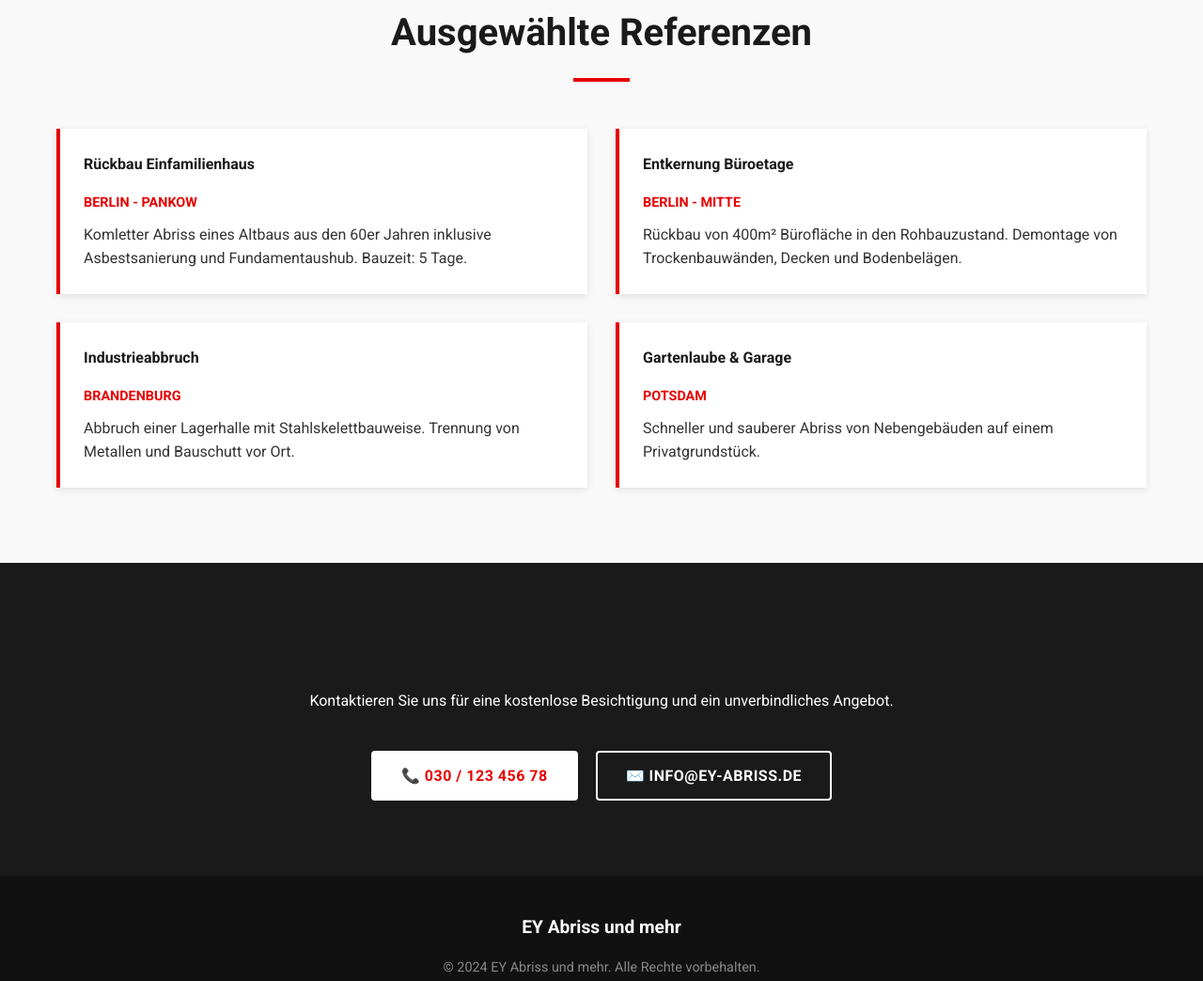
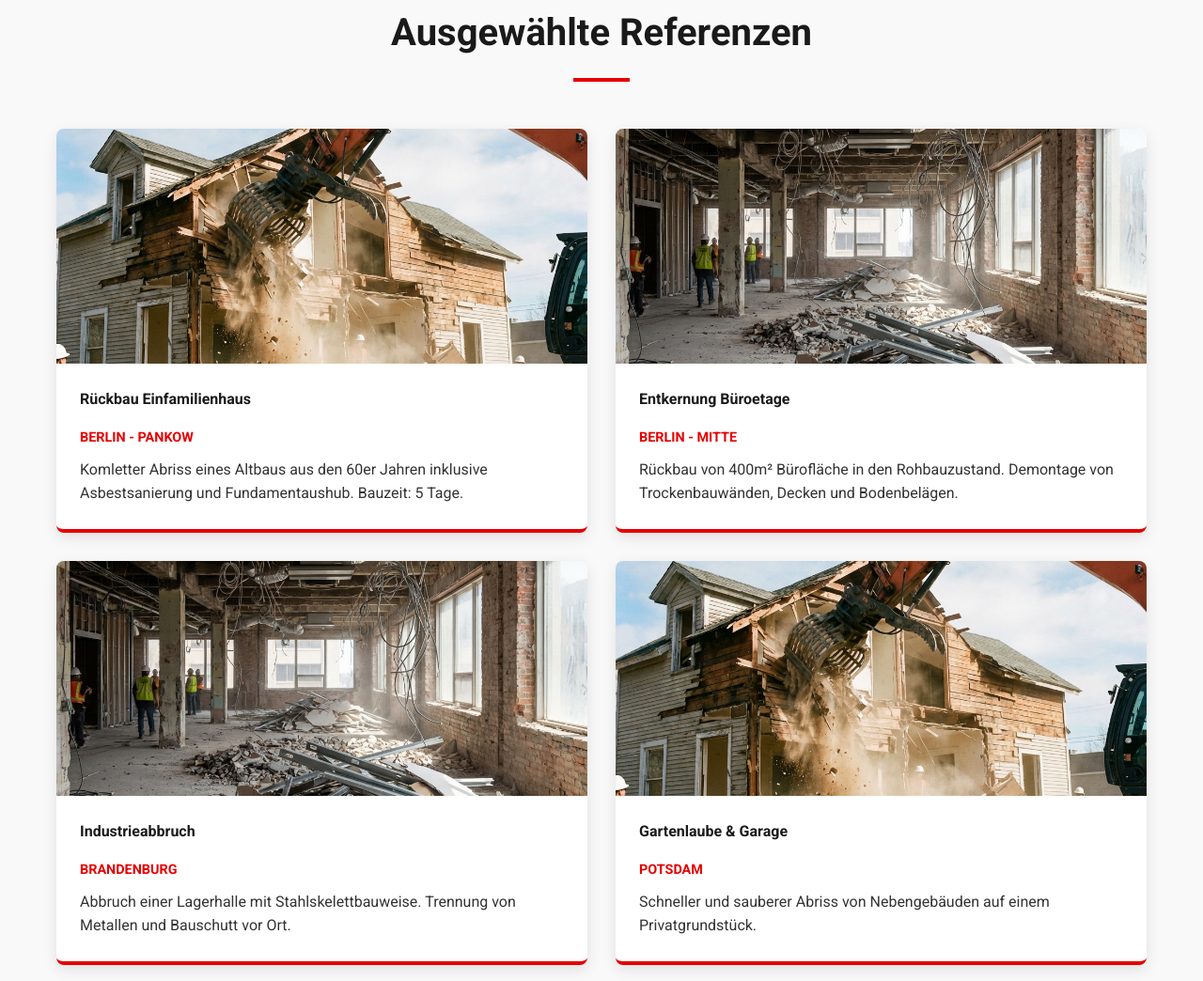
Before and after one commit to yo361bln-star/Ero, a plain HTML site: page index.html in a window 1280 px wide. Shown: the part 2250-3294 px from the top of the page at 94% size. Drawn offline with Linux system fonts and the light colour scheme.

Commit message:
Add images to reference items

```diff
--- a/index.css
+++ b/index.css
@@ -247,9 +247,28 @@ h4 {
 /* References styling */
 .reference-item {
     background: #fff;
+    padding: 0;
+    border-left: none;
+    border-bottom: 4px solid var(--primary-color);
+    box-shadow: 0 5px 15px rgba(0, 0, 0, 0.1);
+    border-radius: 8px;
+    overflow: hidden;
+    transition: transform 0.3s ease;
+}
+
+.reference-item:hover {
+    transform: translateY(-5px);
+}
+
+.ref-img {
+    width: 100%;
+    height: 250px;
+    object-fit: cover;
+    display: block;
+}
+
+.ref-content {
     padding: 25px;
-    border-left: 4px solid var(--primary-color);
-    box-shadow: 0 2px 8px rgba(0, 0, 0, 0.1);
 }
 
 .reference-item .location {
--- a/index.html
+++ b/index.html
@@ -126,6 +126,7 @@
             </div>
             <div class="grid-2 references-grid">
                 <div class="reference-item">
+                    <img src="ref_house.png" alt="Rückbau Einfamilienhaus" class="ref-img">
                     <div class="ref-content">
                         <h4>Rückbau Einfamilienhaus</h4>
                         <span class="location">Berlin - Pankow</span>
@@ -134,6 +135,7 @@
                     </div>
                 </div>
                 <div class="reference-item">
+                    <img src="ref_office.png" alt="Entkernung Büroetage" class="ref-img">
                     <div class="ref-content">
                         <h4>Entkernung Büroetage</h4>
                         <span class="location">Berlin - Mitte</span>
@@ -142,6 +144,7 @@
                     </div>
                 </div>
                 <div class="reference-item">
+                    <img src="ref_office.png" alt="Industrieabbruch" class="ref-img">
                     <div class="ref-content">
                         <h4>Industrieabbruch</h4>
                         <span class="location">Brandenburg</span>
@@ -150,6 +153,7 @@
                     </div>
                 </div>
                 <div class="reference-item">
+                    <img src="ref_house.png" alt="Gartenlaube & Garage" class="ref-img">
                     <div class="ref-content">
                         <h4>Gartenlaube & Garage</h4>
                         <span class="location">Potsdam</span>
```
Also changed, not shown: ref_house.png (added), ref_office.png (added).
